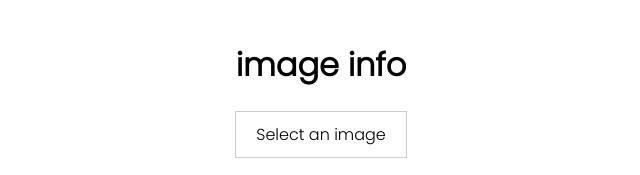
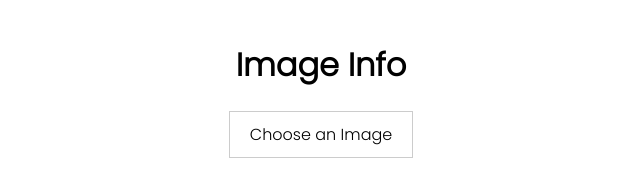
Before and after one commit to peacekeeper09/Image-width-height, a plain HTML site: page index.html in a window 1280 px wide. Shown: the full height of the page, 319-959 px from the left. Drawn offline with Linux system fonts and the light colour scheme.

Commit message:
Update index.html

```diff
--- a/index.html
+++ b/index.html
@@ -6,15 +6,17 @@
   </head>
   <body>
     <div class="container">
-      <h1>image info</h1>
+      <h1>Image Info</h1>
       <form>
-        <label for="imageInput">
-          Select an image
+        <label for="imageInput" class="custom-file-upload">
+          <i class="fas fa-cloud-upload-alt"></i> Choose an Image
           <input type="file" id="imageInput" accept="image/*">
         </label>
       </form>
-      <img id="imagePreview">
-      <p id="imageSize"></p>
+      <div class="image-container">
+        <img id="imagePreview" alt="Image Preview">
+        <p id="imageSize"></p>
+      </div>
     </div>
     <script src="script.js"></script>
   </body>
```
